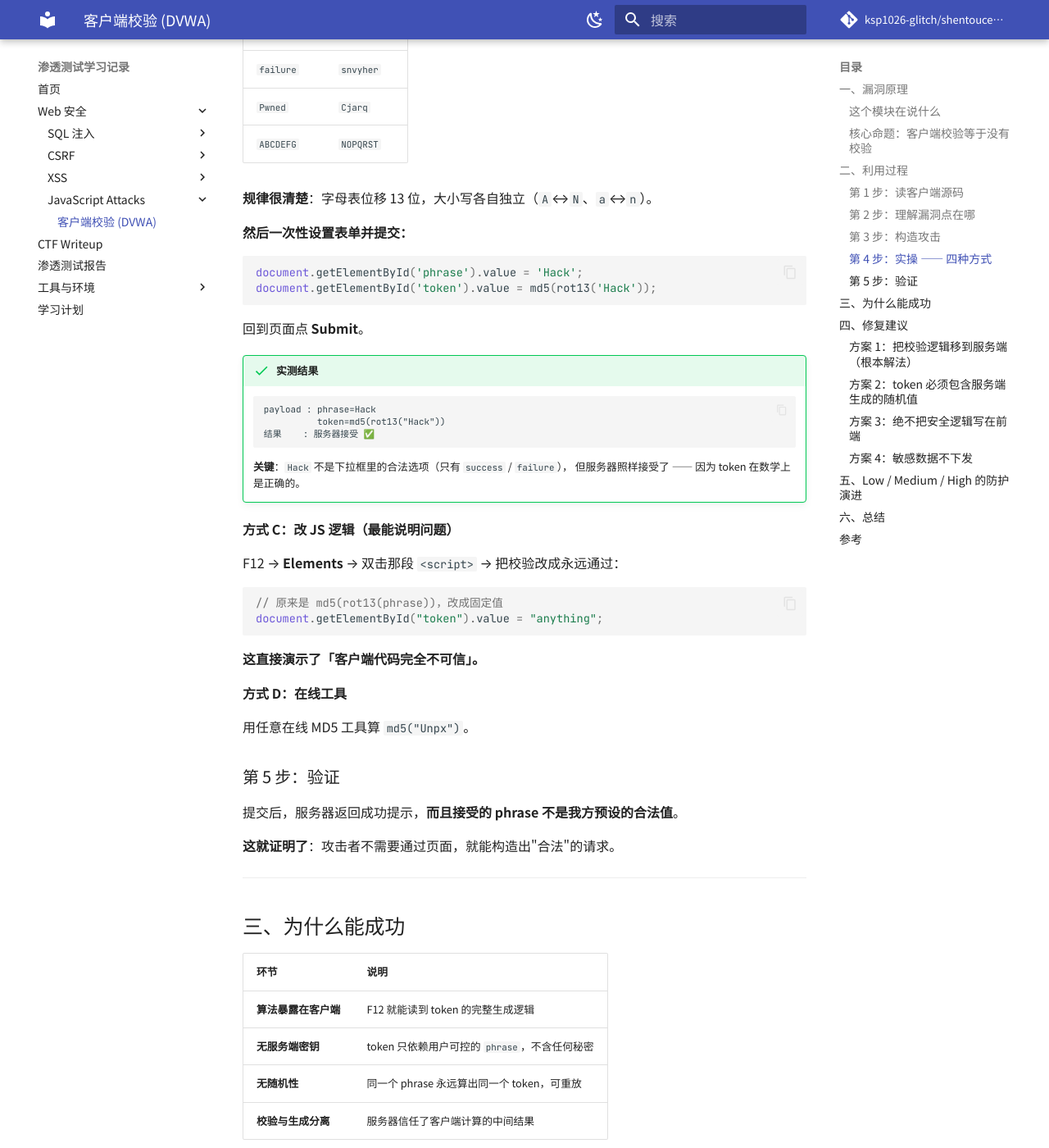
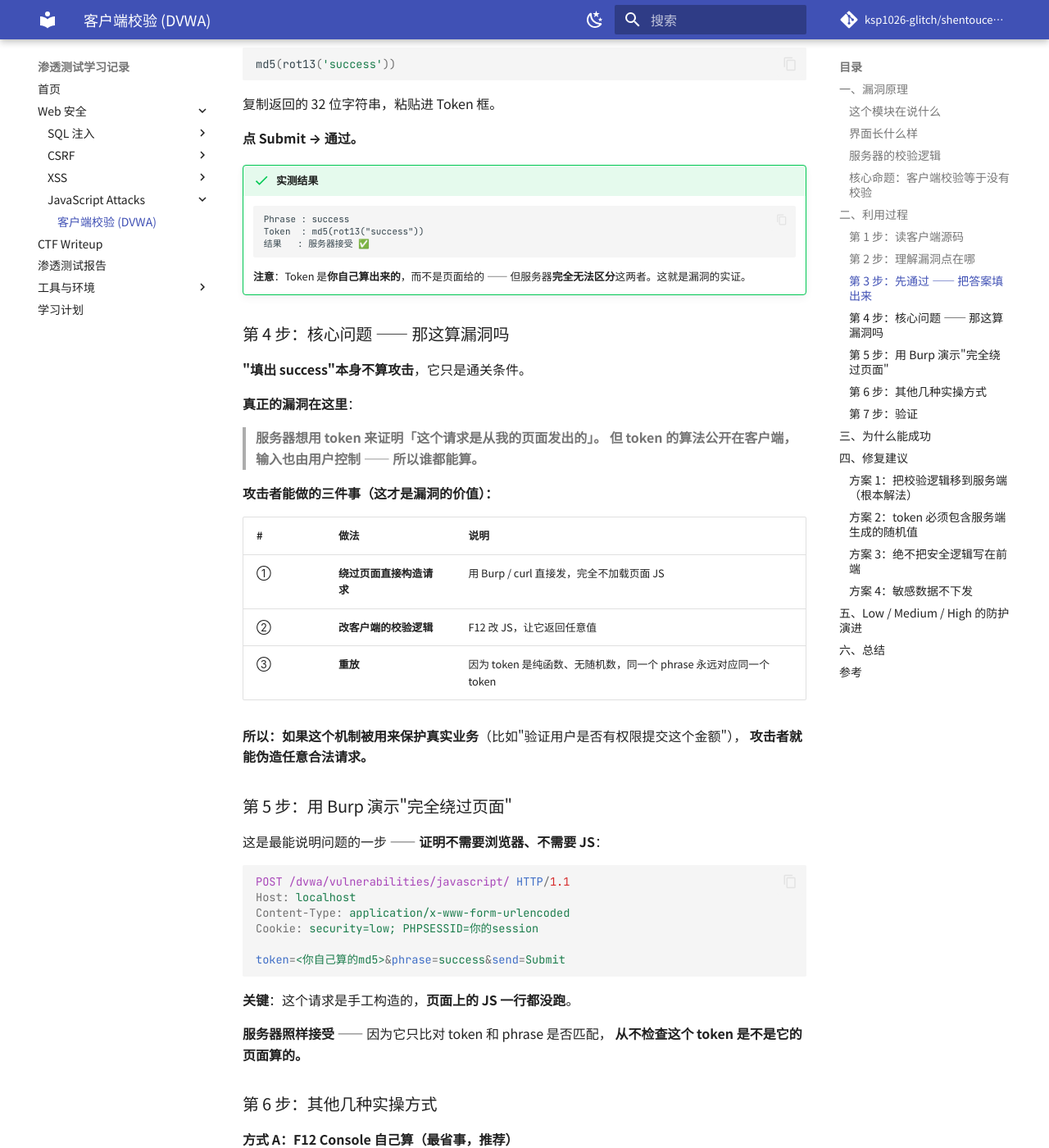
Before and after one commit to ksp1026-glitch/shentouceshibaogao, an MkDocs documentation site: the page built from docs/web/javascript-attacks-dvwa.md, in a window 1280 px wide and 1400 px high, scrolled down 3999 px. Shown: the whole window at 82% size. Built offline with MkDocs 1.6.1 and Material for MkDocs 9.7.7, drawn with Linux system fonts in a browser that asks for light colours; comment, search, counter and statistics services are not loaded; some of the changed text lies outside the part shown.

Commit message:
docs: 修正 JavaScript Attacks 的界面描述与步骤编排
- 修正：该模块是两个输入框（填空式），不是下拉框选择
- 重排步骤：先给出通关答案（phrase=success），再讲漏洞本质
- 新增「用 Burp 完全绕过页面」演示，证明不依赖浏览器 JS
- 方式 C 的结论修正：改客户端骗不过服务器，反而说明客户端不可信
- 清理重复标题与过时表述（Hack payload、下拉框等）

````diff
--- a/docs/web/javascript-attacks-dvwa.md
+++ b/docs/web/javascript-attacks-dvwa.md
@@ -27,13 +27,40 @@
 
 | 参数 | 含义 |
 |---|---|
-| `phrase` | 你要提交的短语（下拉框里选 success / failure） |
-| `token` | **由页面上的 JavaScript 计算出来的校验值** |
+| `phrase` | 你想提交的短语（**手动输入**，不是下拉框） |
+| `token` | **由页面上的 JavaScript 计算出来的校验值**（也是输入框） |
 | `send` | 提交按钮 |
 
-**服务器的校验逻辑是**：token 是否等于「根据 phrase 算出来的某个值」。
+### 界面长什么样
 
-**"通关"的标准是**：让服务器接受一个**不是它预期值**的 phrase。
+这个模块是一个**填空式表单**，两个框都要自己填：
+
+```
+┌─────────────────────────────────────┐
+│  Phrase:  [ ____________ ]          │
+│  Token:   [ ____________ ]          │
+│           [ Submit ]                │
+└─────────────────────────────────────┘
+```
+
+**正常流程**：你输入 Phrase，页面上的 JS 自动帮你算出 Token 填进去，你不需要知道算法。
+
+**关键提问**：如果 Token 是页面自动算的，那攻击者怎么绕过？
+
+### 服务器的校验逻辑
+
+```php
+if ( $phrase == "success" && $token == md5(rot13($phrase)) ) {
+    // 通过
+}
+```
+
+**两个条件必须同时满足**：
+
+1. `phrase` 必须是 `success`
+2. `token` 必须等于 `md5(rot13(phrase))`
+
+**"通关"就是让服务器接受你的提交。**
 
 ### 核心命题：客户端校验等于没有校验
 
@@ -125,45 +152,96 @@
 | token 只依赖用户输入 | token 绑定**服务端会话状态** |
 | 算法写在客户端 | 算法和密钥都在服务端 |
 
-### 第 3 步：构造攻击
+### 第 3 步：先通过 —— 把答案填出来
 
-**目标**：提交一个非法 phrase（比如 `Hack`），但让服务器接受。
+**因为服务器要的就是 `success`，所以第一步是正常通关。**
 
-```
-① 算 rot13("Hack")   →  "Unpx"
-② 算 md5("Unpx")     →  32 位哈希
-③ 用这个哈希作为 token，phrase 填 Hack，发出请求
+| 框 | 填什么 |
+|---|---|
+| **Phrase** | `success` |
+| **Token** | `md5(rot13('success'))` 算出的 32 位字符串 |
+
+**Token 怎么来（两种方式）：**
+
+**① 让页面自动算**（正常用户的方式）
+
+输入 `Phrase` 后，页面上的 `generate_token()` 会自动填充 Token 框。
+**如果没自动填**，就在 Console 里手动调一次：
+
+```javascript
+document.getElementById('token').value = md5(rot13('success'));
 ```
 
-**服务器算出的 `md5(rot13("Hack"))` 和你的 token 一致 → 校验通过。**
+**② 自己算**（攻击者的方式 —— 这就是漏洞）
 
-**服务器无法区分**：这个 token 是页面 JS 算的，还是攻击者自己算的。
+F12 → **Console**：
 
-### 第 4 步：实操 —— 四种方式
-
-**方式 A：Burp Repeater（最直接）**
-
-1. 正常提交一次 `success`，用 Burp 抓包
-2. 右键 → **Send to Repeater**
-3. 修改请求体：
-
-```
-token=<你算出的 md5>&phrase=Hack&send=Submit
+```javascript
+md5(rot13('success'))
 ```
 
-4. 点 **Send**，观察响应
+复制返回的 32 位字符串，粘贴进 Token 框。
 
-**方式 B：F12 Console 直接算（最省事，推荐首选）**
+**点 Submit → 通过。**
 
-**页面自带的 `md5()` 和 `rot13()` 函数可以直接调用** —— 因为上面那段源码已经在页面里定义了它们。
+!!! success "实测结果"
 
-F12 → **Console** 标签，输入：
+    ```
+    Phrase : success
+    Token  : md5(rot13("success"))
+    结果   : 服务器接受 ✅
+    ```
+
+    **注意**：Token 是**你自己算出来的**，而不是页面给的 ——
+    但服务器**完全无法区分**这两者。这就是漏洞的实证。
+
+### 第 4 步：核心问题 —— 那这算漏洞吗
+
+**"填出 success"本身不算攻击**，它只是通关条件。
+
+**真正的漏洞在这里**：
+
+> **服务器想用 token 来证明「这个请求是从我的页面发出的」。**
+> **但 token 的算法公开在客户端，输入也由用户控制 —— 所以谁都能算。**
+
+**攻击者能做的三件事（这才是漏洞的价值）：**
+
+| # | 做法 | 说明 |
+|---|---|---|
+| ① | **绕过页面直接构造请求** | 用 Burp / curl 直接发，完全不加载页面 JS |
+| ② | **改客户端的校验逻辑** | F12 改 JS，让它返回任意值 |
+| ③ | **重放** | 因为 token 是纯函数、无随机数，同一个 phrase 永远对应同一个 token |
+
+**所以：如果这个机制被用来保护真实业务**（比如"验证用户是否有权限提交这个金额"），
+**攻击者就能伪造任意合法请求。**
+
+### 第 5 步：用 Burp 演示"完全绕过页面"
+
+这是最能说明问题的一步 —— **证明不需要浏览器、不需要 JS**：
+
+```http
+POST /dvwa/vulnerabilities/javascript/ HTTP/1.1
+Host: localhost
+Content-Type: application/x-www-form-urlencoded
+Cookie: security=low; PHPSESSID=你的session
+
+token=<你自己算的md5>&phrase=success&send=Submit
+```
+
+**关键**：这个请求是手工构造的，**页面上的 JS 一行都没跑**。
+
+**服务器照样接受** —— 因为它只比对 token 和 phrase 是否匹配，
+**从不检查这个 token 是不是它的页面算的。**
+
+### 第 6 步：其他几种实操方式
+
+**方式 A：F12 Console 自己算（最省事，推荐）**
+
+**页面自带的 `md5()` 和 `rot13()` 函数可以直接调用** —— 因为源码已经在页面里定义了它们。
 
 ```javascript
-md5(rot13('Hack'))
+md5(rot13('success'))     // 得到合法 token
 ```
-
-**直接返回 32 位合法 token。** 连在线 MD5 工具都不用找。
 
 **先验证 rot13 的行为**（理解算法）：
 
@@ -171,58 +249,63 @@
 ['Hack','success','failure'].forEach(p => console.log(p, '->', rot13(p)));
 ```
 
-输出（已交叉验证）：
+输出（已用 Node 与 Python 双实现交叉验证）：
 
 | 输入 | rot13 后 |
 |---|---|
-| `Hack` | `Unpx` |
 | `success` | `fhpprff` |
 | `failure` | `snvyher` |
+| `Hack` | `Unpx` |
 | `Pwned` | `Cjarq` |
 | `ABCDEFG` | `NOPQRST` |
 
-**规律很清楚**：字母表位移 13 位，大小写各自独立（`A`↔`N`、`a`↔`n`）。
+**规律**：字母表位移 13 位，大小写各自独立（`A`↔`N`、`a`↔`n`）。
 
-**然后一次性设置表单并提交：**
+**方式 B：一键填表并提交**
 
 ```javascript
-document.getElementById('phrase').value = 'Hack';
-document.getElementById('token').value = md5(rot13('Hack'));
+document.getElementById('phrase').value = 'success';
+document.getElementById('token').value  = md5(rot13('success'));
 ```
 
 回到页面点 **Submit**。
 
-!!! success "实测结果"
+**方式 C：改 JS 逻辑（演示"客户端代码不可信"）**
 
-    ```
-    payload : phrase=Hack
-              token=md5(rot13("Hack"))
-    结果    : 服务器接受 ✅
-    ```
-
-    **关键**：`Hack` 不是下拉框里的合法选项（只有 `success` / `failure`），
-    但服务器照样接受了 —— 因为 token 在数学上是正确的。
-
-**方式 C：改 JS 逻辑（最能说明问题）**
-
-F12 → **Elements** → 双击那段 `<script>` → 把校验改成永远通过：
+F12 → **Elements** → 双击那段 `<script>` → 改掉 `generate_token()`：
 
 ```javascript
-// 原来是 md5(rot13(phrase))，改成固定值
+// 原来：document.getElementById("token").value = md5(rot13(phrase));
+// 改成固定值：
 document.getElementById("token").value = "anything";
 ```
 
-**这直接演示了「客户端代码完全不可信」。**
+**结果**：服务器**会拒绝** —— 因为算出的值不等于 `md5(rot13("success"))`。
 
-**方式 D：在线工具**
+!!! tip "这一步的结论很关键"
 
-用任意在线 MD5 工具算 `md5("Unpx")`。
+    **改客户端能骗过页面，但骗不过服务器。**
 
-### 第 5 步：验证
+    这反而更准确地说明了问题：**客户端代码可以被任意篡改，
+    所以服务器绝不能依赖它计算出的任何结果。**
 
-提交后，服务器返回成功提示，**而且接受的 phrase 不是我方预设的合法值**。
+**方式 D：在线 MD5 工具**
 
-**这就证明了**：攻击者不需要通过页面，就能构造出"合法"的请求。
+手动算 `md5("fhpprff")`（`fhpprff` 是 `success` 的 rot13 结果）—— 任意在线工具都行。
+
+### 第 7 步：验证
+
+提交后出现成功提示。
+
+**验证要点**：
+
+| 检查 | 说明 |
+|---|---|
+| Token 是你自己算的 | 没依赖页面自动填充 |
+| 用 Burp 手工构造也能过 | 证明**完全不需要浏览器** |
+| 同一个 phrase 永远同一个 token | 说明**可重放** |
+
+**第 2 条最重要** —— 它证明这个校验机制**对外部攻击者完全无效**。
 
 ---
 
````
